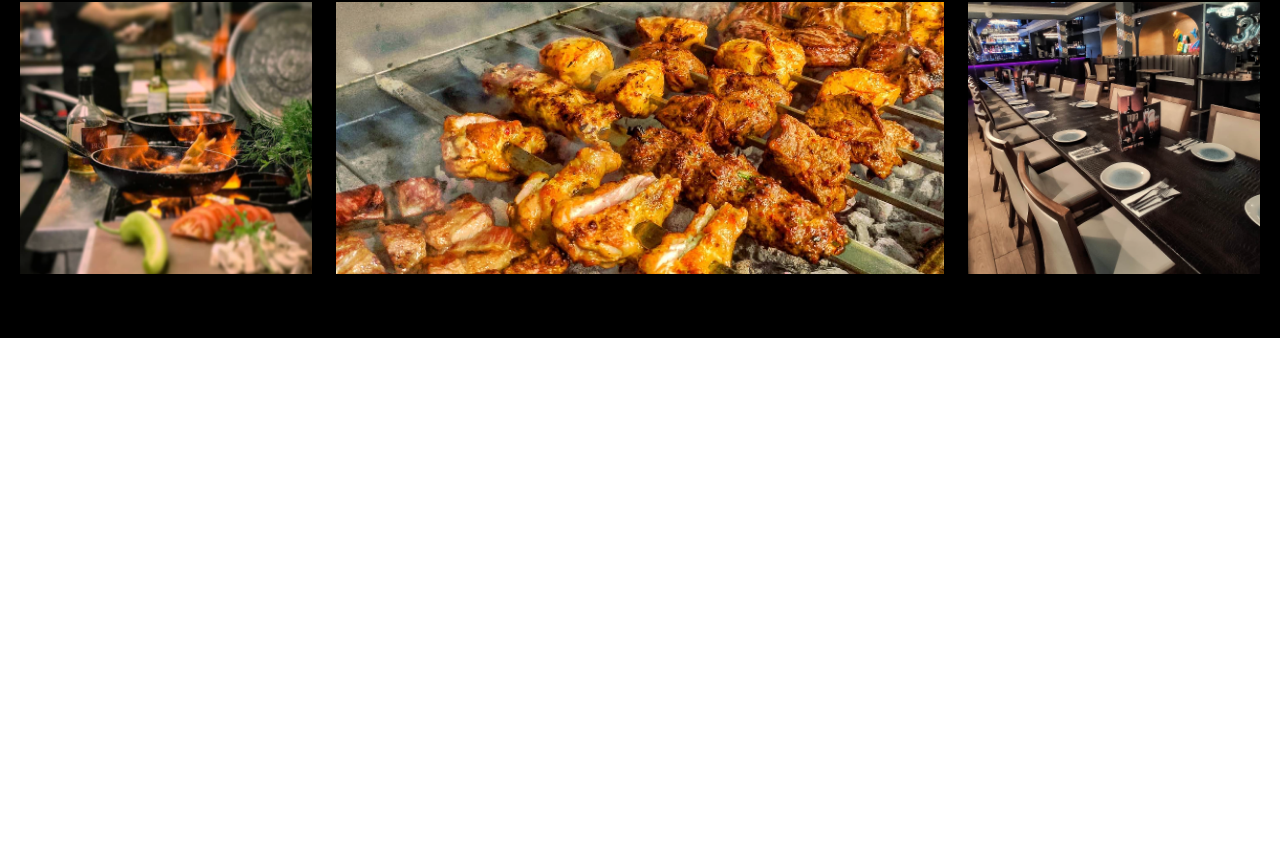
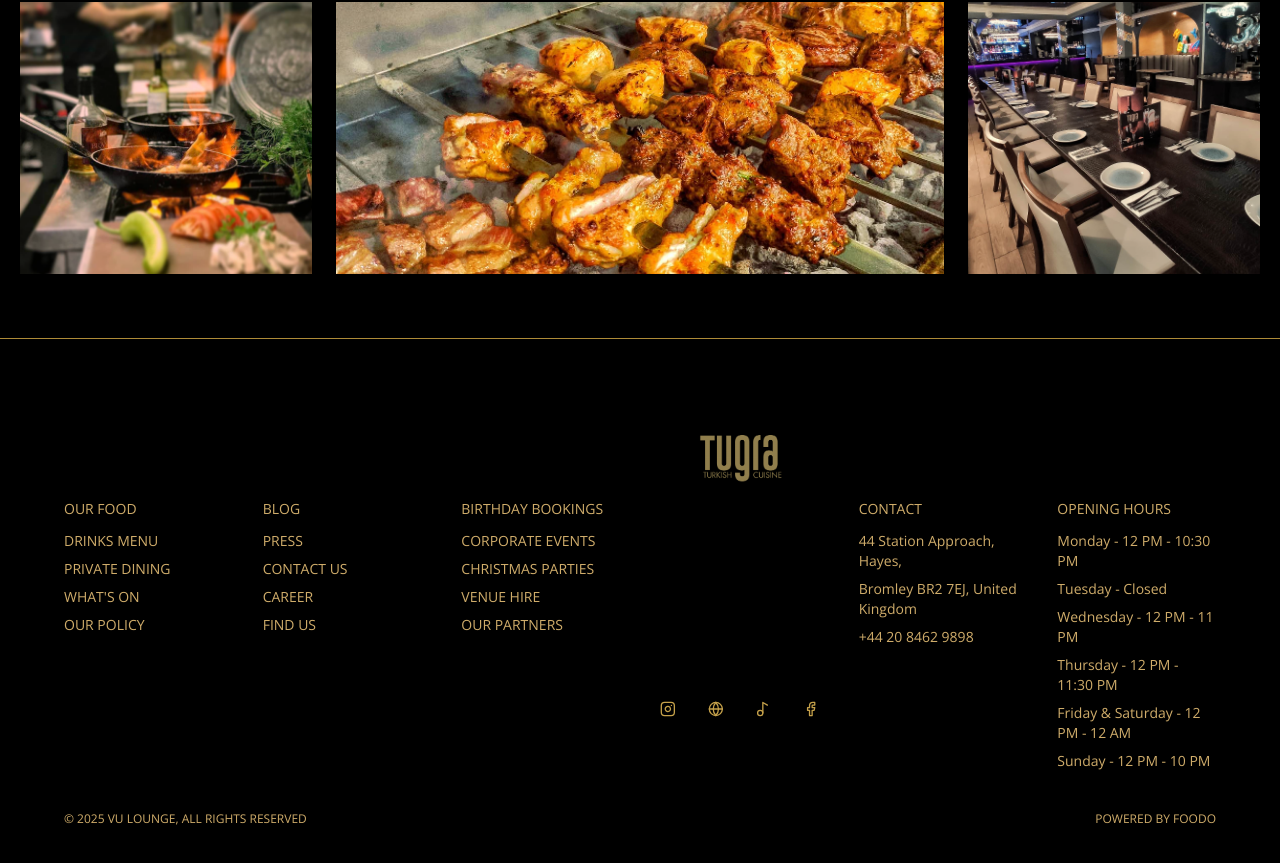
Before and after one commit to Jithin7777/Tugra-Web, a Next.js app: page / in a window 1280 px wide. Shown: the part 6265-7128 px from the top of the page. Before the commit the page ends 6603 px from the top, so only its background shows below. Built offline with nearby package versions, Linux system fonts and the light colour scheme; a web font is replaced by a local one.

Commit message:
add footer

```diff
--- /dev/null
+++ b/src/app/components/Footer.tsx
@@ -0,0 +1,83 @@
+import React from "react";
+import { Instagram, Facebook, Globe, Music2 } from "lucide-react";
+import Image from "next/image";
+
+const Footer = () => {
+  return (
+    <footer className="bg-black text-[#C5A14A] text-sm px-6 md:px-16 py-16 md:pt-40 border-t border-[#AE8B38]">
+      <div className="max-w-full  grid grid-cols-2 md:grid-cols-12 gap-10 text-center text-left">
+        {/* Column 1 */}
+        <div className="space-y-2 font-open-sans text-[#CFAC6A] md:col-span-2">
+          <p className="mb-3">OUR FOOD</p>
+          <p>DRINKS MENU</p>
+          <p>PRIVATE DINING</p>
+          <p>WHAT'S ON</p>
+          <p>OUR POLICY</p>
+        </div>
+
+        {/* Column 2 */}
+        <div className="space-y-2 font-open-sans text-[#CFAC6A] md:col-span-2">
+          <p className="mb-3">BLOG</p>
+          <p>PRESS</p>
+          <p>CONTACT US</p>
+          <p>CAREER</p>
+          <p>FIND US</p>
+        </div>
+
+        {/* Column 3 */}
+        <div className="space-y-2 font-open-sans text-[#CFAC6A] md:col-span-2">
+          <p className="mb-3">BIRTHDAY BOOKINGS</p>
+          <p>CORPORATE EVENTS</p>
+          <p>CHRISTMAS PARTIES</p>
+          <p>VENUE HIRE</p>
+          <p>OUR PARTNERS</p>
+        </div>
+
+        {/* Logo + Socials */}
+        <div className="flex flex-col -mt-5 md:-mt-32  md:space-y-40 md:col-span-2">
+          <Image
+            width={160}
+            height={160}
+            src="/images/footer/img.png"
+            alt="Tugra Logo"
+            className="h-40 object-contain mx-auto"
+          />
+
+          <div className="flex justify-center space-x-8 text-[#C5A14A] mt-2">
+            <Instagram className="h-5 w-5 hover:text-white cursor-pointer" />
+            <Globe className="h-5 w-5 hover:text-white cursor-pointer" />
+            <Music2 className="h-5 w-5 hover:text-white cursor-pointer" />
+            <Facebook className="h-5 w-5 hover:text-white cursor-pointer" />
+          </div>
+        </div>
+
+        {/* Column 5 - Contact */}
+        <div className="space-y-2 font-open-sans text-[#CFAC6A] md:col-span-2">
+          <p className="mb-3">CONTACT</p>
+          <p>44 Station Approach, Hayes,</p>
+          <p>Bromley BR2 7EJ, United Kingdom</p>
+          <p>+44 20 8462 9898</p>
+        </div>
+
+        {/* Column 6 - Opening Hours */}
+        <div className="space-y-2 font-open-sans text-sm text-[#CFAC6A] md:col-span-2">
+          <p className="mb-3">OPENING HOURS</p>
+          <p>Monday - 12 PM - 10:30 PM</p>
+          <p>Tuesday - Closed</p>
+          <p>Wednesday - 12 PM - 11 PM</p>
+          <p>Thursday - 12 PM - 11:30 PM</p>
+          <p>Friday & Saturday - 12 PM - 12 AM</p>
+          <p>Sunday - 12 PM - 10 PM</p>
+        </div>
+      </div>
+
+      {/* Bottom Footer Bar */}
+      <div className="mt-10 flex flex-col md:flex-row justify-between text-center font-open-sans text-xs text-[#CFAC6A] px-4 md:px-0">
+        <p>© 2025 VU LOUNGE, ALL RIGHTS RESERVED</p>
+        <p className="mt-2 md:mt-0">POWERED BY FOODO</p>
+      </div>
+    </footer>
+  );
+};
+
+export default Footer;
--- a/src/app/page.tsx
+++ b/src/app/page.tsx
@@ -8,6 +8,7 @@ import Specialties from './(section)/Specialties'
 import ReserveSection from './(section)/ReserveSection'
 import Reviews from './(section)/Reviews'
 import StoryGallery from './(section)/StoryGallery'
+import Footer from './components/Footer'
 
 const page = () => {
   return (
@@ -22,6 +23,7 @@ const page = () => {
           <ReserveSection/>
           <Reviews/>
           <StoryGallery/>
+          <Footer/>
          </div>
     </main>
   )
```
Also changed, not shown: public/images/footer/img.png (added).
